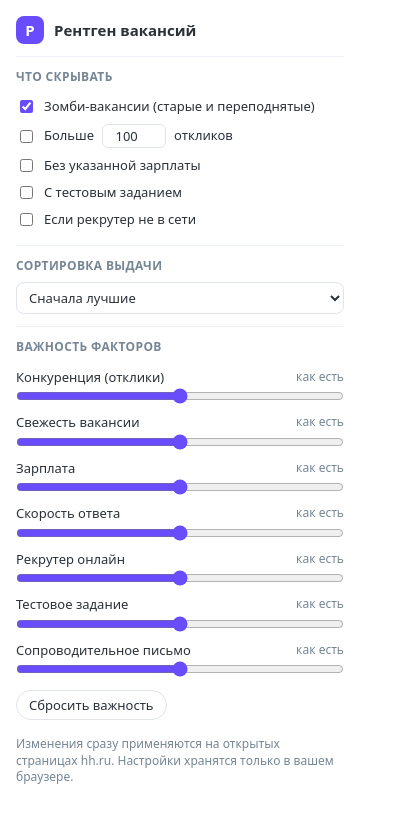
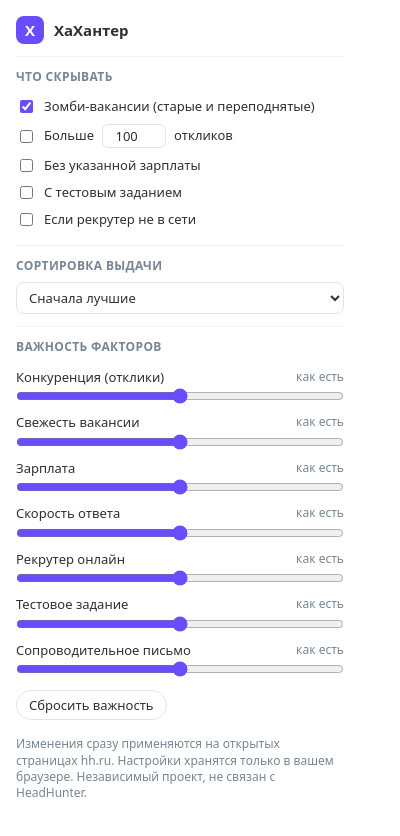
Before and after one commit to qweplos/rentgen-vakansiy, a browser extension: page extension/popup/popup.html in a window 400 px wide. Drawn offline with Linux system fonts and the light colour scheme.

Commit message:
0.4.0: название ХаХантер, новый значок

```diff
--- a/extension/popup/popup.html
+++ b/extension/popup/popup.html
@@ -2,13 +2,13 @@
 <html lang="ru">
 <head>
 <meta charset="utf-8">
-<title>Рентген вакансий</title>
+<title>ХаХантер</title>
 <link rel="stylesheet" href="popup.css">
 </head>
 <body>
 <header>
-  <span class="mark">Р</span>
-  <b>Рентген вакансий</b>
+  <span class="mark">Х</span>
+  <b>ХаХантер</b>
 </header>
 
 <section>
@@ -30,7 +30,7 @@
   <button id="reset" type="button">Сбросить важность</button>
 </section>
 
-<p class="foot">Изменения сразу применяются на открытых страницах hh.ru. Настройки хранятся только в вашем браузере.</p>
+<p class="foot">Изменения сразу применяются на открытых страницах hh.ru. Настройки хранятся только в вашем браузере. Независимый проект, не связан с HeadHunter.</p>
 
 <script src="../src/score.js"></script>
 <script src="popup.js"></script>
--- a/extension/src/hook.js
+++ b/extension/src/hook.js
@@ -1,5 +1,5 @@
 /*
- * Рентген вакансий — перехват данных при листании выдачи.
+ * ХаХантер — перехват данных при листании выдачи.
  * Работает в контексте страницы (world: MAIN), запускается до скриптов hh.
  * Ничего не отправляет и не меняет: читает копию ответов hh.ru со своего же домена
  * и передаёт найденные вакансии в content.js через window.postMessage.
--- a/extension/src/score.js
+++ b/extension/src/score.js
@@ -1,5 +1,5 @@
 /*
- * Рентген вакансий — расчёт оценки вакансии.
+ * ХаХантер — расчёт оценки вакансии.
  * Чистые функции без DOM: работают и в браузере (globalThis.RVScore), и в Node (тесты).
  * Данные — внутренние поля фронтенда hh.ru (HH-Lux-InitialState и ответы при листании).
  * Документации у hh на них нет, поэтому всё читается осторожно: нет поля — нет фактора.
--- a/extension/src/styles.css
+++ b/extension/src/styles.css
@@ -1,4 +1,4 @@
-/* Рентген вакансий — стили. Все классы и переменные с префиксом rv-, чтобы не задевать hh.ru. */
+/* ХаХантер — стили. Все классы и переменные с префиксом rv-, чтобы не задевать hh.ru. */
 
 /* Палитра. Светлая — по умолчанию, тёмная — когда hh включает свою ночную тему
    (класс magritte-night-theme на <body>). Переключение происходит само, без скриптов
--- a/package.json
+++ b/package.json
@@ -1,6 +1,6 @@
 {
   "name": "rentgen-vakansiy",
-  "version": "0.3.0",
+  "version": "0.4.0",
   "private": true,
   "description": "Браузерное расширение для hh.ru: оценка вакансии по скрытым данным страницы",
   "scripts": {
```
Also changed, not shown: extension/src/content.js (+5 -5 lines), README.md, extension/icons/128.png, extension/icons/16.png, extension/icons/48.png, extension/manifest.json.
